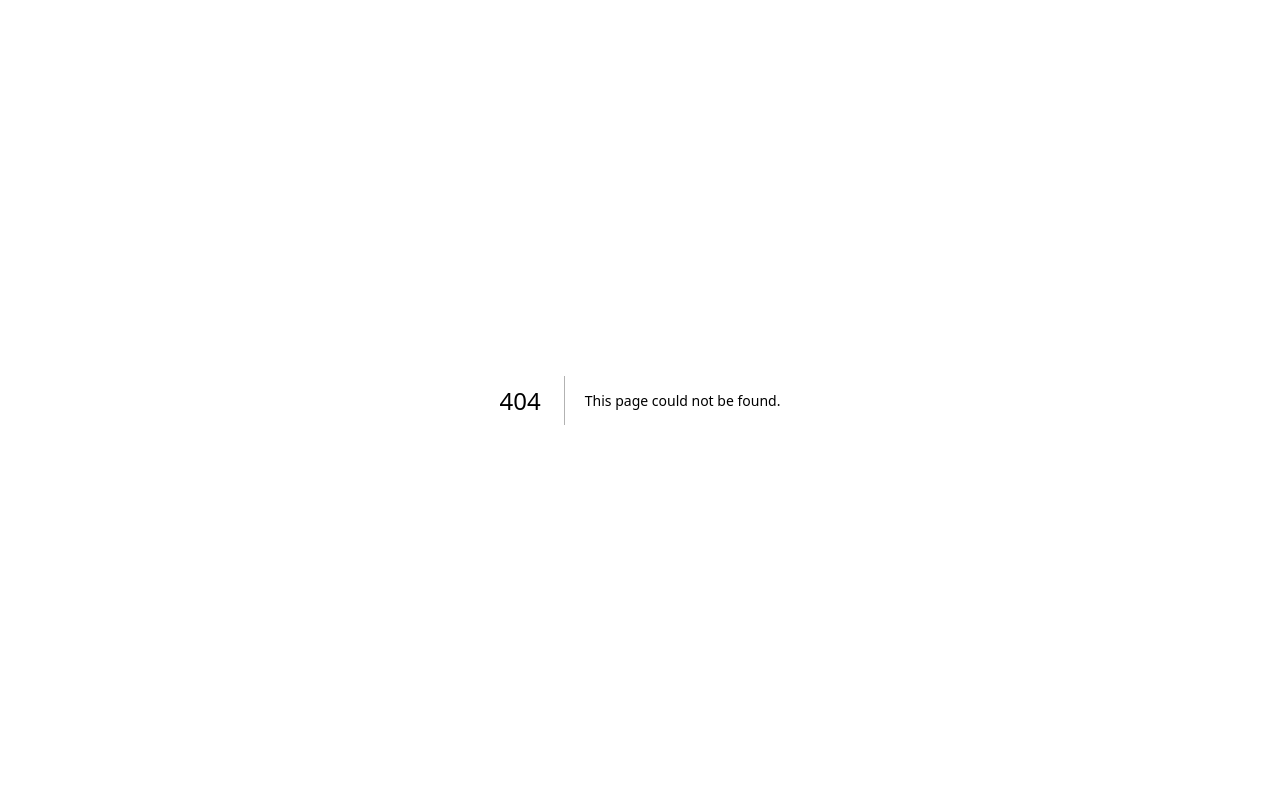
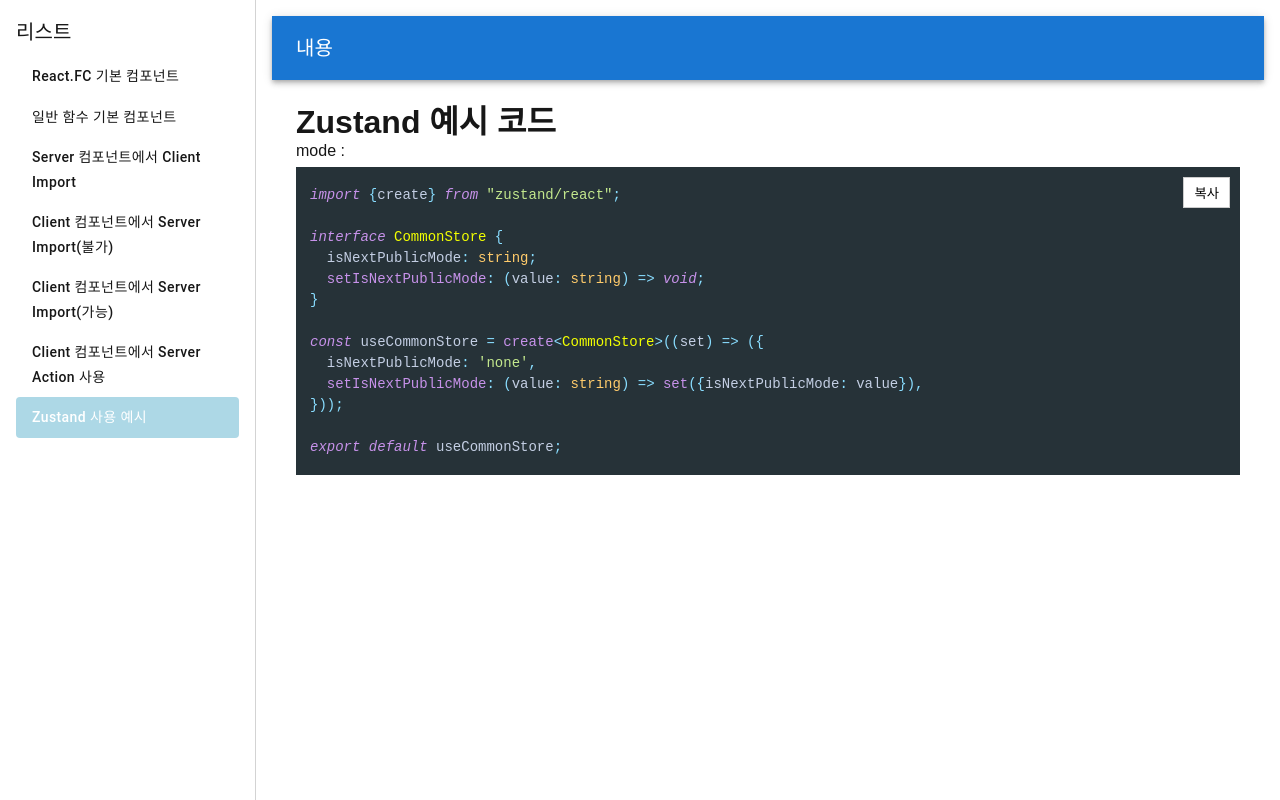
Before and after one commit to AnSungHyun/react-next-snippets, a Next.js app: page /snippets/7 in a window 1280 px wide. Before the commit this address had no page. Built offline with nearby package versions, Linux system fonts and the light colour scheme.

Commit message:
Add Zustand example and RQProvider for state management in layout

```diff
--- /dev/null
+++ b/src/app/(pages)/snippets/7/page.tsx
@@ -0,0 +1,47 @@
+"use client"
+
+import React, { useEffect } from "react";
+import {Container} from "@mui/material";
+import CodeBlock from "@/app/_component/CodeBlock";
+import useCommonStore from "@/app/_store/useCommonStore";
+interface Props {
+  title? :string;
+  contents?: string;
+  children: React.ReactNode;
+}
+
+const TestPage7: React.FC<Props> = ({title, children, ...props}) => {
+  const {isNextPublicMode, setIsNextPublicMode} = useCommonStore();
+  useEffect(() => {
+    setIsNextPublicMode(process.env.NEXT_PUBLIC_MODE as string);
+  }, []);
+  return (
+    <div>
+      <Container>
+      <h1>
+        Zustand 예시 코드
+      </h1>
+        <p>
+          mode : {isNextPublicMode}
+        </p>
+      <CodeBlock language={"typescript"} value={
+        "import {create} from \"zustand/react\";\n" +
+        "\n" +
+        "interface CommonStore {\n" +
+        "  isNextPublicMode: string;\n" +
+        "  setIsNextPublicMode: (value: string) => void;\n" +
+        "}\n" +
+        "\n" +
+        "const useCommonStore = create<CommonStore>((set) => ({\n" +
+        "  isNextPublicMode: 'none',\n" +
+        "  setIsNextPublicMode: (value: string) => set({isNextPublicMode: value}),\n" +
+        "}));\n" +
+        "\n" +
+        "export default useCommonStore;"
+      }/>
+      </Container>
+    </div>
+  );
+};
+
+export default TestPage7;
--- a/src/app/_component/LayoutComponent.tsx
+++ b/src/app/_component/LayoutComponent.tsx
@@ -4,6 +4,7 @@ import React from 'react';
 import { Box, AppBar, Toolbar, Typography, List, ListItem, Button } from '@mui/material';
 import Link from 'next/link';
 import {usePathname} from "next/navigation";
+import RQProvider from "@/app/_provider/RQProvider";
 
 // 메뉴 항목 리스트를 컴포넌트 외부로 분리
 const menuItems = [
@@ -13,6 +14,7 @@ const menuItems = [
   { path: '/snippets/4', label: 'Client 컴포넌트에서 Server Import(불가)' },
   { path: '/snippets/5', label: 'Client 컴포넌트에서 Server Import(가능)' },
   { path: '/snippets/6', label: 'Client 컴포넌트에서 Server Action 사용' },
+  { path: '/snippets/7', label: 'Zustand 사용 예시' },
 ];
 
 const LayoutComponent: React.FC<{ children: React.ReactNode }> = ({ children }) => {
@@ -63,7 +65,9 @@ const LayoutComponent: React.FC<{ children: React.ReactNode }> = ({ children })
             <Typography variant="h6">내용</Typography>
           </Toolbar>
         </AppBar>
-        <Box sx={{ marginTop: 2 }}>{children}</Box>
+        <RQProvider>
+          <Box sx={{ marginTop: 2 }}>{children}</Box>
+        </RQProvider>
       </Box>
     </Box>
   );
--- /dev/null
+++ b/src/app/_provider/RQProvider.tsx
@@ -0,0 +1,34 @@
+"use client";
+
+import React, {useState} from "react";
+import {QueryClientProvider, QueryClient} from "@tanstack/react-query";
+import {ReactQueryDevtools} from "@tanstack/react-query-devtools";
+
+type Props = {
+  children: React.ReactNode;
+};
+
+function RQProvider({children}: Props) {
+  const [client] = useState(
+    new QueryClient({
+      defaultOptions: {  // react-query 전역 설정
+        queries: {
+          refetchOnWindowFocus: false, // ture 탭 이동 시 재요청, false 탭이동으로 돌아와서 재요청 X
+          retryOnMount: true, // 마운트 할때 실패한 쿼리 재요청 여부
+          refetchOnReconnect: false, // 네트워크 재연결 시 다시 요청 여부
+          retry: false, // 재시도 여부
+          // staleTime: 10 * 1000,
+        },
+      },
+    })
+  );
+
+  return (
+    <QueryClientProvider client={client}>
+      {children}
+      <ReactQueryDevtools initialIsOpen={process.env.NEXT_PUBLIC_MODE === 'local' }/>
+    </QueryClientProvider>
+  );
+}
+
+export default RQProvider;
--- /dev/null
+++ b/src/app/_store/useCommonStore.tsx
@@ -0,0 +1,13 @@
+import {create} from "zustand/react";
+
+interface CommonStore {
+  isNextPublicMode: string;
+  setIsNextPublicMode: (value: string) => void;
+}
+
+const useCommonStore = create<CommonStore>((set) => ({
+  isNextPublicMode: 'none',
+  setIsNextPublicMode: (value: string) => set({isNextPublicMode: value}),
+}));
+
+export default useCommonStore;
```
Also changed, not shown: 1 other file (tests, documents, lock files or other folders).
